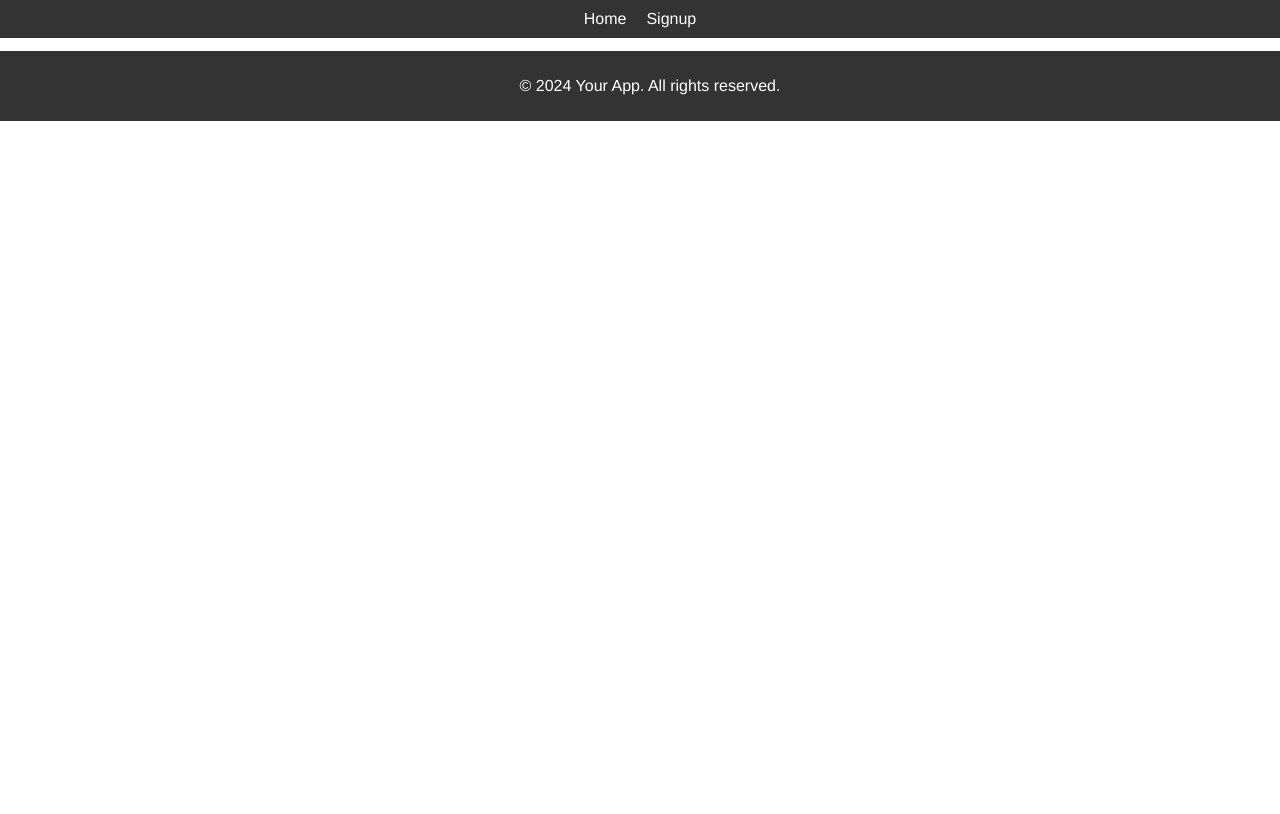
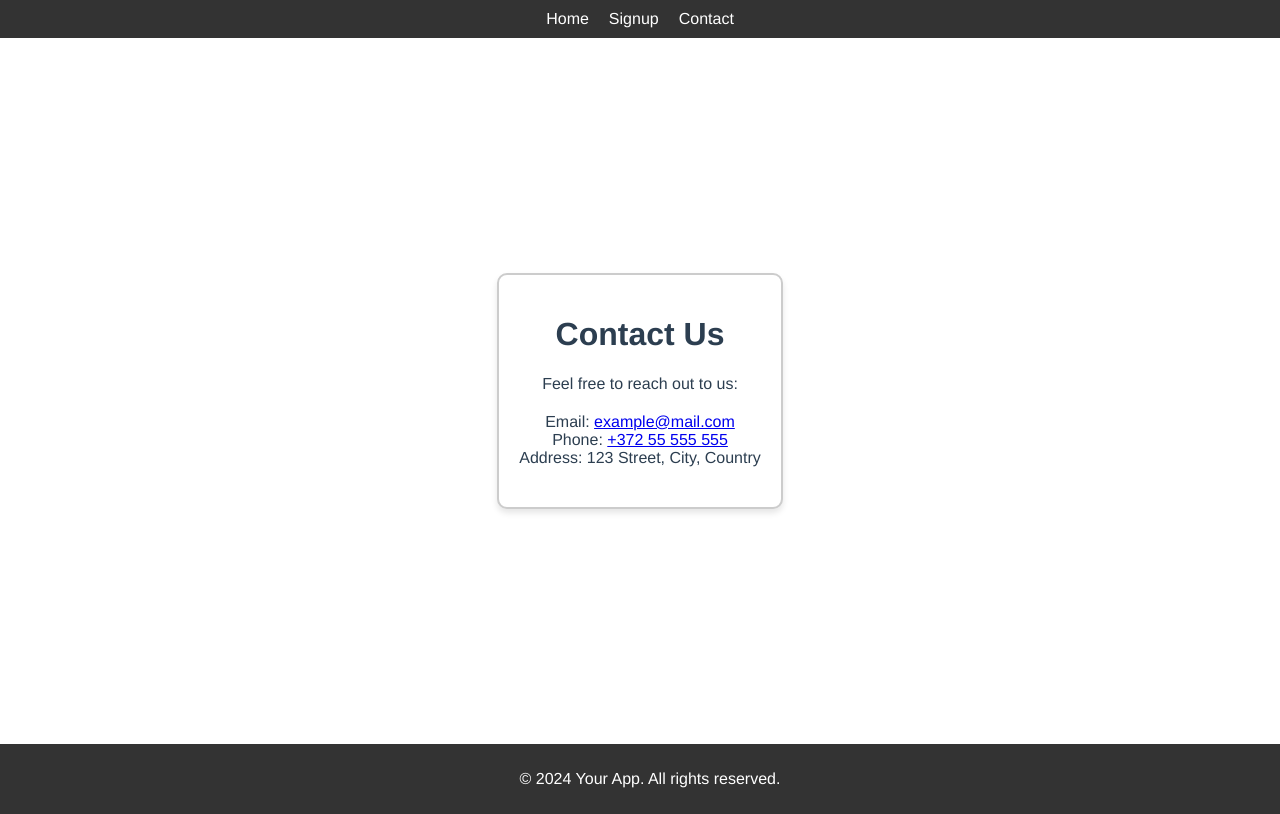
Before and after one commit to siimsill/WAD_BO2, a Vue app: page /contact in a window 1280 px wide. Built offline with nearby package versions, Linux system fonts and the light colour scheme.

Commit message:
Added contacts page

```diff
--- a/src/components/AppHeader.vue
+++ b/src/components/AppHeader.vue
@@ -3,6 +3,7 @@
     <nav>
       <router-link to="/">Home</router-link>
       <router-link to="/signup">Signup</router-link>
+      <router-link to="/contact">Contact</router-link>
     </nav>
   </header>
 </template>
--- a/src/router/index.js
+++ b/src/router/index.js
@@ -1,10 +1,12 @@
 import HomePage from '@/views/HomePage.vue';
 import SignupPage from '@/views/SignupPage.vue';
+import ContactPage from '@/views/ContactPage.vue';
 import { createRouter, createWebHistory } from 'vue-router';
 
 const routes = [
   { path: '/', name: 'HomePage', component: HomePage },
   { path: '/signup', name: 'SignupPage', component: SignupPage },
+  { path: '/contact', name: 'ContactPage', component: ContactPage}
 ];
 
 const router = createRouter({
--- /dev/null
+++ b/src/views/ContactPage.vue
@@ -0,0 +1,48 @@
+<template>
+  <div class="container">
+    <div>
+      <h1>Contact Us</h1>
+      <p>Feel free to reach out to us:</p>
+      <ul class="contact-info">
+        <li>Email: <a href="mailto:example@mail.com">example@mail.com</a></li>
+        <li>Phone: <a href="tel:">+372 55 555 555</a></li>
+        <li>Address: 123 Street, City, Country</li>
+      </ul>
+    </div>
+  </div>
+</template>
+
+<script>
+export default {
+  name: "AboutView",
+}
+</script>
+
+<style scoped>
+
+.container {
+  display: flex;
+  justify-content: center;
+  align-items: center;
+  padding: 20px;
+  background-color: white;
+  height: calc(100vh - 160px);
+}
+
+.container > div {
+  padding: 20px;
+  border: 2px solid #ccc;
+  border-radius: 10px;
+  background-color: #ffffff;
+  box-shadow: 0 4px 6px rgba(0, 0, 0, 0.1);
+  max-width: 400px;
+  text-align: center;
+}
+
+.contact-info {
+  list-style: none;
+  padding: 0;
+  margin: 20px 0;
+}
+
+</style>
```
